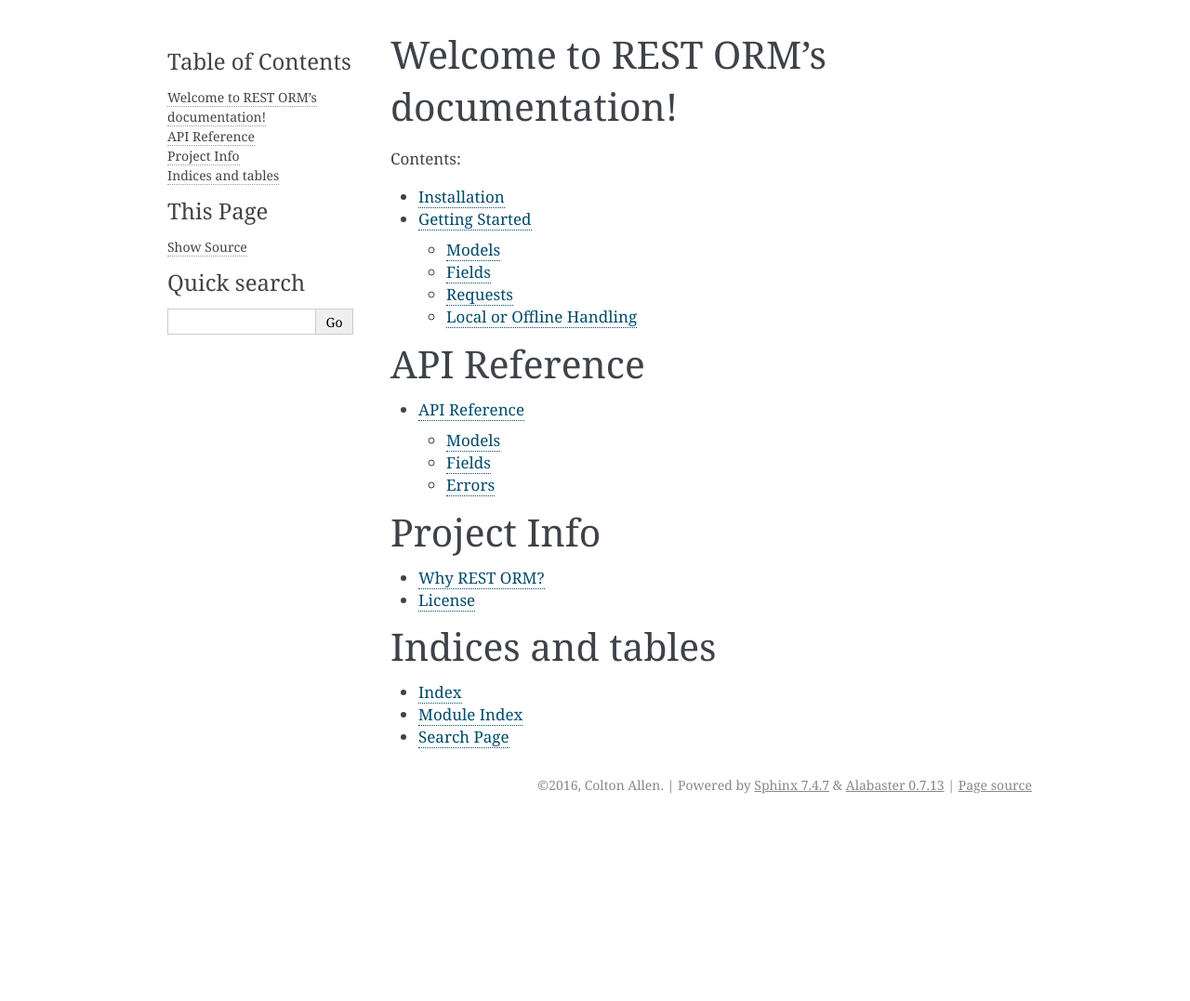
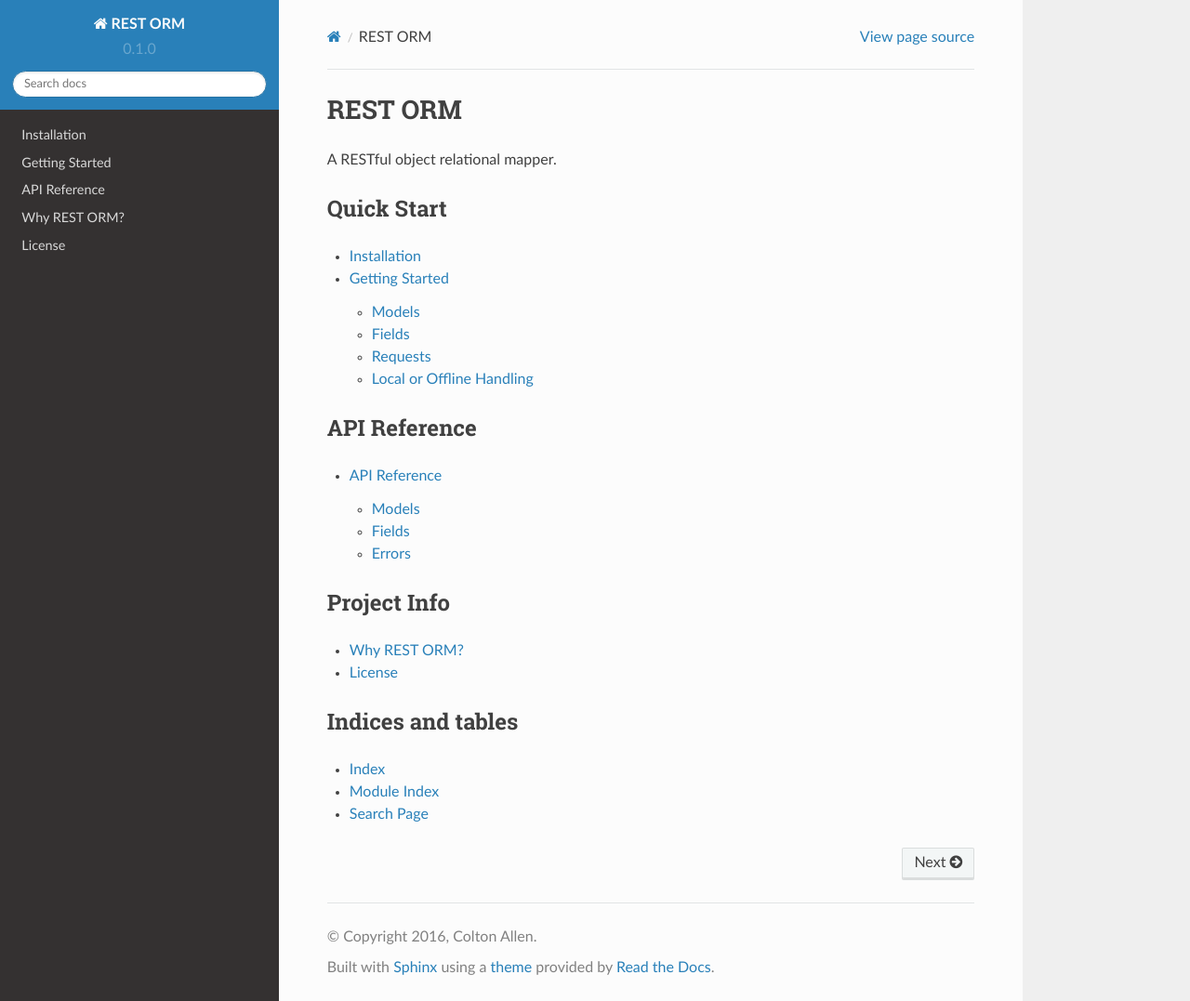
Before and after one commit to caxiam/model-api, a Sphinx documentation site: the page built from docs/index.rst, in a window 1280 px wide and 1077 px high. Shown: the whole window at 93% size. Built offline with Sphinx 7.4.7 and the Read the Docs theme 2.0.0, drawn with Linux system fonts in a browser that asks for light colours.

Commit message:
Added RTD theme

```diff
--- a/docs/conf.py
+++ b/docs/conf.py
@@ -14,6 +14,7 @@
 
 import sys
 import os
+import sphinx_rtd_theme
 
 # If extensions (or modules to document with autodoc) are in another directory,
 # add these directories to sys.path here. If the directory is relative to the
@@ -113,7 +114,7 @@
 
 # The theme to use for HTML and HTML Help pages.  See the documentation for
 # a list of builtin themes.
-html_theme = 'alabaster'
+html_theme = 'sphinx_rtd_theme'
 
 # Theme options are theme-specific and customize the look and feel of a theme
 # further.  For a list of options available for each theme, see the
@@ -121,7 +122,7 @@
 #html_theme_options = {}
 
 # Add any paths that contain custom themes here, relative to this directory.
-#html_theme_path = []
+html_theme_path = [sphinx_rtd_theme.get_html_theme_path()]
 
 # The name for this set of Sphinx documents.
 # "<project> v<release> documentation" by default.
--- a/docs/index.rst
+++ b/docs/index.rst
@@ -3,10 +3,13 @@
    You can adapt this file completely to your liking, but it should at least
    contain the root `toctree` directive.
 
-Welcome to REST ORM's documentation!
-====================================
+REST ORM
+========
+A RESTful object relational mapper.
 
-Contents:
+===========
+Quick Start
+===========
 
 .. toctree::
    :maxdepth: 2
@@ -15,6 +18,7 @@
    quick_start
 
 
+=============
 API Reference
 =============
 
@@ -24,6 +28,7 @@
     api
 
 
+============
 Project Info
 ============
 
@@ -34,6 +39,7 @@
     license
 
 
+==================
 Indices and tables
 ==================
 
--- a/requirements.txt
+++ b/requirements.txt
@@ -2,3 +2,4 @@
 wsgiref==0.1.2
 sphinx
 sphinx-autobuild
+sphinx-rtd-theme
```
